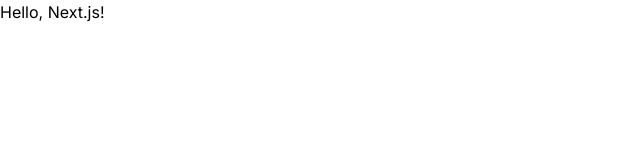
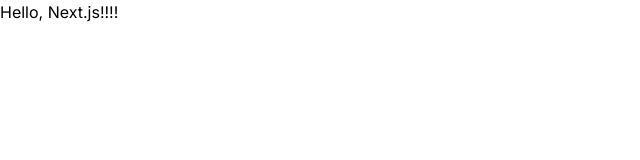
Before and after one commit to talgat-ruby/team1-hackathon1, a Next.js app: page / in a window 1280 px wide. Shown: the top 160 px of the page, without its empty margins (0-640 px from the left). Built offline with nearby package versions, Linux system fonts and the light colour scheme.

Commit message:
chanches page

```diff
--- a/app/page.tsx
+++ b/app/page.tsx
@@ -17,5 +17,5 @@
 // export default Home;
 
 export default function Page() {
-  return <h1>Hello, Next.js!</h1>
+  return <h1>Hello, Next.js!!!!</h1>
 }
```
